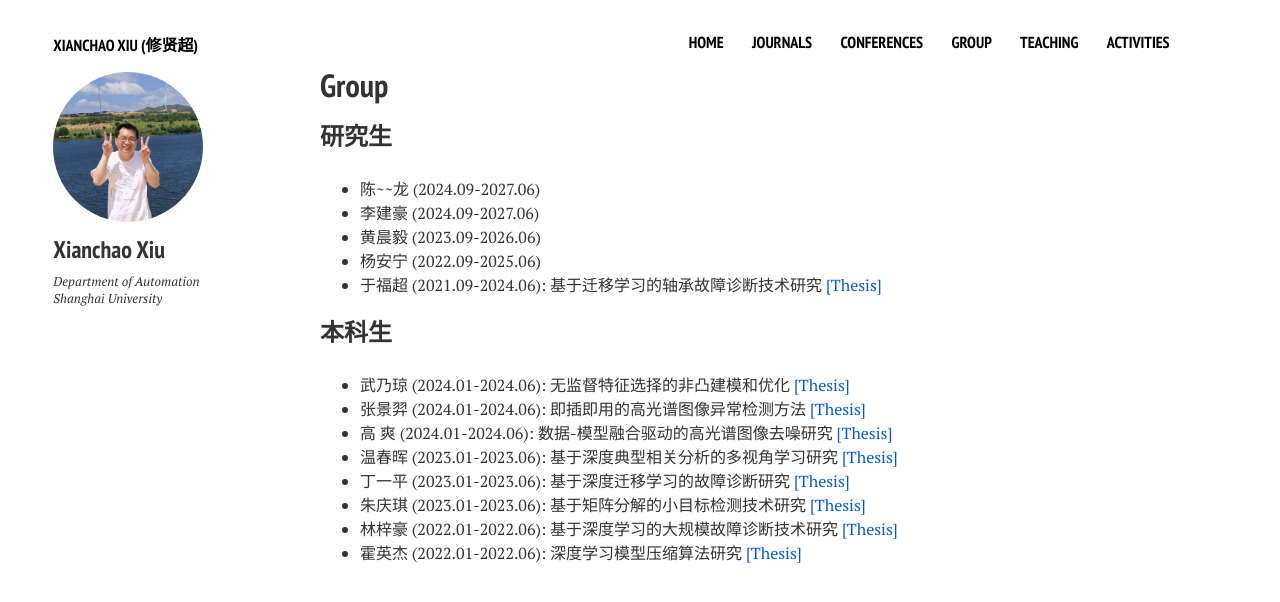
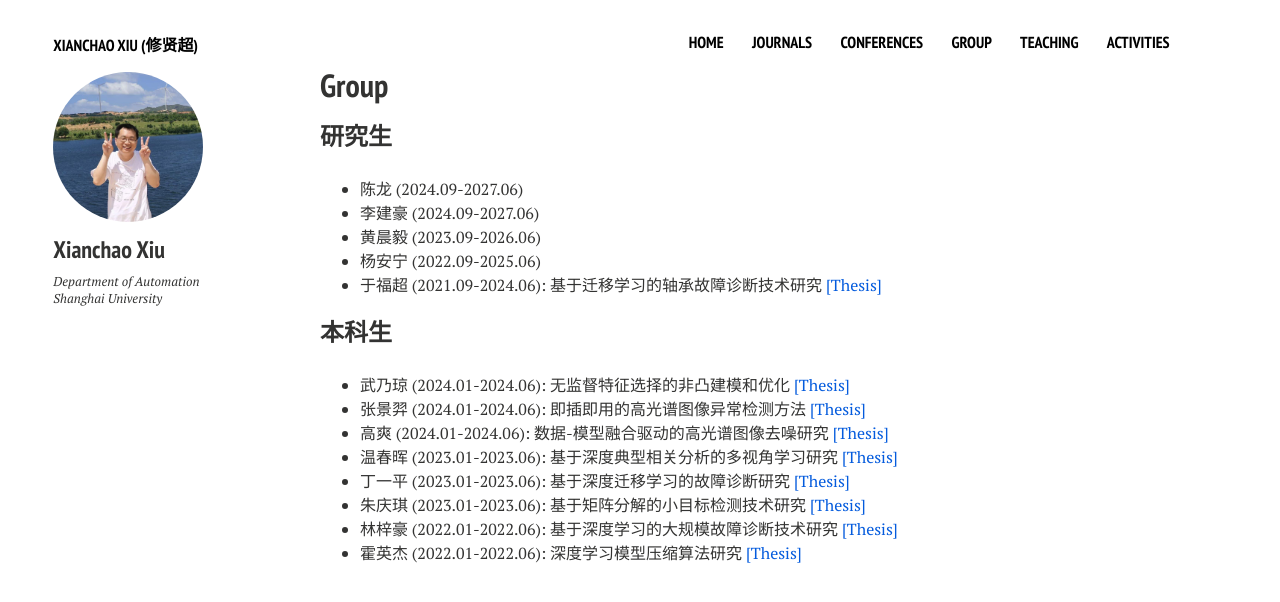
Before and after one commit to xianchaoxiu/xianchaoxiu.github.io, a Jekyll site: the page built from group/index.md, in a window 1280 px wide. Shown: the top 602 px of the page. Built offline with Jekyll 4.4.1, drawn with Linux system fonts in a browser that asks for light colours; nearby versions of some CDN libraries.

Commit message:
Update index.md

```diff
--- a/group/index.md
+++ b/group/index.md
@@ -8,7 +8,7 @@ share: false
 ---
 
 ### 研究生
-* 陈~~龙 (2024.09-2027.06)
+* 陈龙 (2024.09-2027.06)
 * 李建豪 (2024.09-2027.06)
 * 黄晨毅 (2023.09-2026.06)
 * 杨安宁 (2022.09-2025.06)
@@ -18,7 +18,7 @@ share: false
 ### 本科生
 * 武乃琼 (2024.01-2024.06): 无监督特征选择的非凸建模和优化 <a href="../group/2024-武乃琼.pdf" class="textlink" target="_blank">[Thesis]</a>
 * 张景羿 (2024.01-2024.06): 即插即用的高光谱图像异常检测方法 <a href="../group/2024-张景羿.pdf" class="textlink" target="_blank">[Thesis]</a>
-* 高 爽 (2024.01-2024.06): 数据-模型融合驱动的高光谱图像去噪研究 <a href="../group/2024-高爽.pdf" class="textlink" target="_blank">[Thesis]</a>
+* 高爽 (2024.01-2024.06): 数据-模型融合驱动的高光谱图像去噪研究 <a href="../group/2024-高爽.pdf" class="textlink" target="_blank">[Thesis]</a>
 * 温春晖 (2023.01-2023.06): 基于深度典型相关分析的多视角学习研究 <a href="../group/2023-温春晖.pdf" class="textlink" target="_blank">[Thesis]</a>
 * 丁一平 (2023.01-2023.06): 基于深度迁移学习的故障诊断研究 <a href="../group/2023-丁一平.pdf" class="textlink" target="_blank">[Thesis]</a>
 * 朱庆琪 (2023.01-2023.06): 基于矩阵分解的小目标检测技术研究 <a href="../group/2023-朱庆琪.pdf" class="textlink" target="_blank">[Thesis]</a>
```
